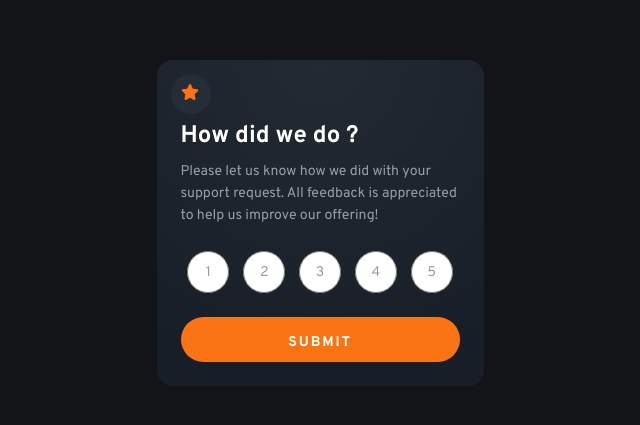
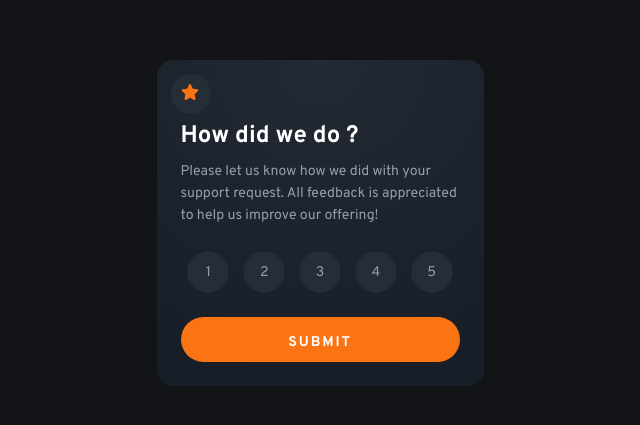
Before and after one commit to qalimero/rating-app, an Angular app: page / in a window 1280 px wide. Shown: the part 177-602 px from the top of the page, without its empty margins (320-960 px from the left). Built offline with nearby package versions, Linux system fonts and the light colour scheme.

Commit message:
next time - focus the clicekd element who stay active

```diff
--- a/src/app/rating-component/rating-component.component.html
+++ b/src/app/rating-component/rating-component.component.html
@@ -10,8 +10,8 @@
   <form>
     <ul class="radio-wrapper">
       <li *ngFor='let radio of radios' [ngClass]="['radio']">
-        <input type="radio">
-        <label>{{ radio }}</label>
+        <input type="checkbox">
+        <label [class.active]="isActive == true" (click)="checkActive()" [ngClass]="['custom-checkbox']">{{ radio }}</label>
       </li>
     </ul>
     <button>SUBMIT</button>
--- a/src/app/rating-component/rating-component.component.scss
+++ b/src/app/rating-component/rating-component.component.scss
@@ -77,18 +77,31 @@ main {
         position: relative;
         list-style-type: none;
 
-        input[type="radio" i] {
-          position: absolute;
-          transform: translate(-50%, -50%);
-          width: 42px;
-          height: 42px;
+        input[type="checkbox"] {
+          display: none;
         }
 
-        label {
-          position: absolute;
-          transform: translate(-50%, -50%);
+        .custom-checkbox {
+          display: flex;
+          align-items: center;
+          justify-content: center;
+          height: 42px;
+          width: 42px;
+          background-color: $dark-blue;
+          border: 1px solid $dark-blue;
+          border-radius: 50%;
+          cursor: pointer;
+
+          &:hover {
+            background-color: $orange;
+            color: $white;
+          }
         }
 
+        .active {
+          background-color: $medium-grey;
+          color: $white;
+        }
 
         @include desktop {
           width: 51px;
--- a/src/app/rating-component/rating-component.component.ts
+++ b/src/app/rating-component/rating-component.component.ts
@@ -1,4 +1,4 @@
-import {Component, ElementRef, Renderer2} from '@angular/core';
+import {Component, ElementRef, OnInit, Renderer2} from '@angular/core';
 import {faStar} from "@fortawesome/free-solid-svg-icons";
 
 @Component({
@@ -6,12 +6,13 @@ import {faStar} from "@fortawesome/free-solid-svg-icons";
   templateUrl: './rating-component.component.html',
   styleUrls: ['./rating-component.component.scss']
 })
-export class RatingComponent {
+export class RatingComponent{
   faStar = faStar;
+  public isActive = false;
   radios = ['1', '2', '3', '4', '5'];
 
-  constructor(private renderer: Renderer2,
-              private elementRef: ElementRef
-  ) {
+  constructor() {}
+  checkActive(){
+    this.isActive = !this.isActive;
   }
 }
--- a/src/styles.scss
+++ b/src/styles.scss
@@ -55,8 +55,9 @@ $breakpoints: (
       line-height: 1.5rem;
     }
     .radio{
-      p{
+      label {
         font-size: 1rem;
+        font-weight: bold;
       }
     }
   }
```
